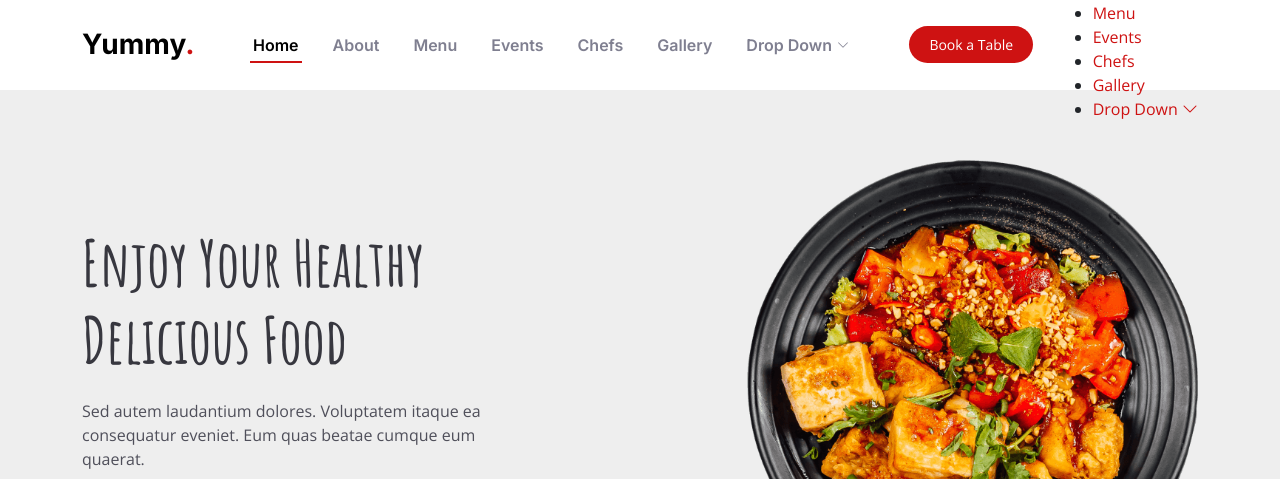
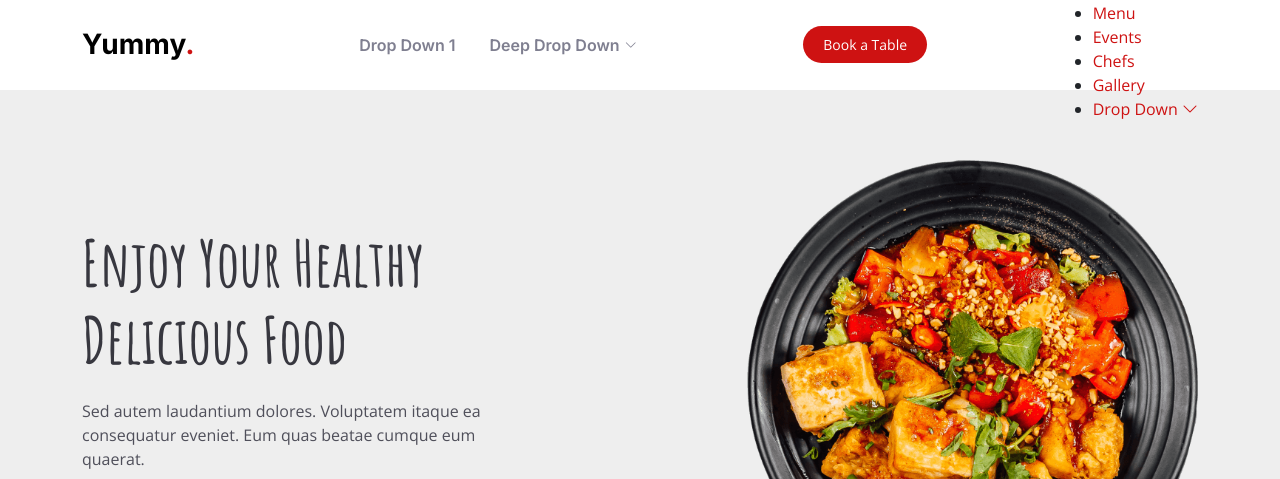
Before and after one commit to HridayAmle/Restaurant1, a plain HTML site: page index.html in a window 1280 px wide. Shown: the top 479 px of the page. Drawn offline with nearby package versions, Linux system fonts and the light colour scheme.

Commit message:
Update index.html
UL

```diff
--- a/index.html
+++ b/index.html
@@ -50,15 +50,27 @@
       </a>
 
       <nav id="navbar" class="navbar">
-        <ul>
-          <li><a href="#hero">Home</a></li>
-          <li><a href="#about">About</a></li>
-          <li><a href="#menu">Menu</a></li>
-          <li><a href="#events">Events</a></li>
-          <li><a href="#chefs">Chefs</a></li>
-          <li><a href="#gallery">Gallery</a></li>
-          <li class="dropdown"><a href="#"><span>Drop Down</span> <i class="bi bi-chevron-down dropdown-indicator"></i></a>
-            <ul>
+  <ul>
+              <li><a href="#">Drop Down 1</a></li>
+              <li class="dropdown"><a href="#"><span>Deep Drop Down</span> <i class="bi bi-chevron-down dropdown-indicator"></i></a>
+                <ul>
+                  <li><a href="#">Deep Drop Down 1</a></li>
+                  <li><a href="#">Deep Drop Down 2</a></li>
+                  <li><a href="#">Deep Drop Down 3</a></li>
+                  <li><a href="#">Deep Drop Down 4</a></li>
+                  <li><a href="#">Deep Drop Down 5</a></li>
+                </ul>
+                  <ul>
+              <li><a href="#">Drop Down 1</a></li>
+              <li class="dropdown"><a href="#"><span>Deep Drop Down</span> <i class="bi bi-chevron-down dropdown-indicator"></i></a>
+                <ul>
+                  <li><a href="#">Deep Drop Down 1</a></li>
+                  <li><a href="#">Deep Drop Down 2</a></li>
+                  <li><a href="#">Deep Drop Down 3</a></li>
+                  <li><a href="#">Deep Drop Down 4</a></li>
+                  <li><a href="#">Deep Drop Down 5</a></li>
+                </ul>
+
               <li><a href="#">Drop Down 1</a></li>
               <li class="dropdown"><a href="#"><span>Deep Drop Down</span> <i class="bi bi-chevron-down dropdown-indicator"></i></a>
                 <ul>
```
